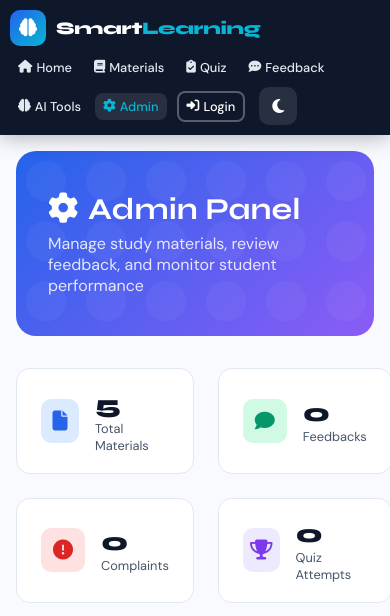
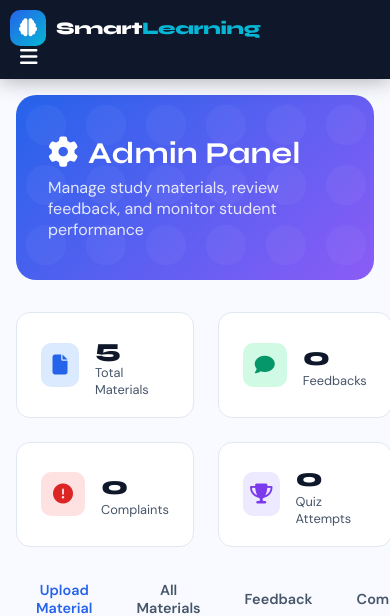
Before and after one commit to shivampoddar12/smart_learning-, a Flask app: page /admin in a window 390 px wide. Shown: the top 616 px of the page. Run offline with Flask 3, Linux system fonts and the light colour scheme.

Commit message:
Update base.html

```diff
--- a/templates/base.html
+++ b/templates/base.html
@@ -269,6 +269,30 @@ img {
   align-items: center;
   gap: 4px;
 }
+    /* ☰ MENU BUTTON FIX */
+.menu-btn {
+  display: none;
+  background: none;
+  border: none;
+  color: white;
+  font-size: 20px;
+  cursor: pointer;
+}
+
+/* 📱 MOBILE */
+@media (max-width: 768px) {
+  .menu-btn {
+    display: block;
+  }
+
+  .nav-links {
+    display: none;
+  }
+}
+    /* OPTIONAL ALIGN FIX */
+.menu-btn {
+  margin-left: 10px;
+}
   </style>
   {% block extra_css %}{% endblock %}
 </head>
@@ -279,6 +303,9 @@ img {
     <div class="nav-logo"><i class="fas fa-brain"></i></div>
     <span class="nav-brand-text">Smart<span>Learning</span></span>
   </a>
+  <button class="menu-btn" onclick="openMenu()">
+  <i class="fas fa-bars"></i>
+</button>
   <div class="nav-links">
     <a href="/" class="{% if request.endpoint=='index' %}active{% endif %}">
       <i class="fas fa-home"></i> Home
@@ -351,6 +378,9 @@ img {
     const icon = document.getElementById('theme-icon');
     if (icon) icon.className = theme === 'dark' ? 'fas fa-sun' : 'fas fa-moon';
   }
+function openMenu() {
+  console.log("menu clicked");
+}
 </script>
 {% block extra_js %}{% endblock %}
 </body>
```
